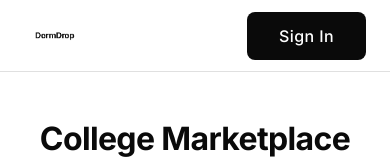
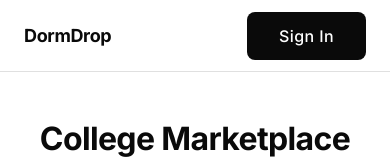
Before and after one commit to uday-1602/DormDrop, a React (Vite) app: page / in a window 390 px wide. Shown: the top 160 px of the page. Built offline with nearby package versions, Linux system fonts and the light colour scheme; no server answers; the database is empty.

Commit message:
Revert header logo to text-only h1 tag

```diff
--- a/src/components/Header.css
+++ b/src/components/Header.css
@@ -24,13 +24,6 @@
     font-weight: var(--font-weight-bold);
     margin: 0;
     letter-spacing: -0.02em;
-}
-
-.logo-img {
-    height: 28px;
-    width: auto;
-    display: block;
-    object-fit: contain;
 }
 
 .logo:hover {
@@ -126,10 +119,6 @@
         font-size: var(--font-size-lg);
     }
 
-    .logo-img {
-        height: 24px;
-    }
-
     .header-container {
         padding: 0 var(--space-3);
     }
--- a/src/components/Header.jsx
+++ b/src/components/Header.jsx
@@ -67,7 +67,7 @@ const Header = ({ onSignInClick }) => {
             <div className="header-container">
                 <div className="header-content">
                     <Link to="/" className="logo">
-                        <img src="/logo.png" alt="DormDrop" className="logo-img" />
+                        <h1>DormDrop</h1>
                     </Link>
 
                     <nav className="nav">
```
